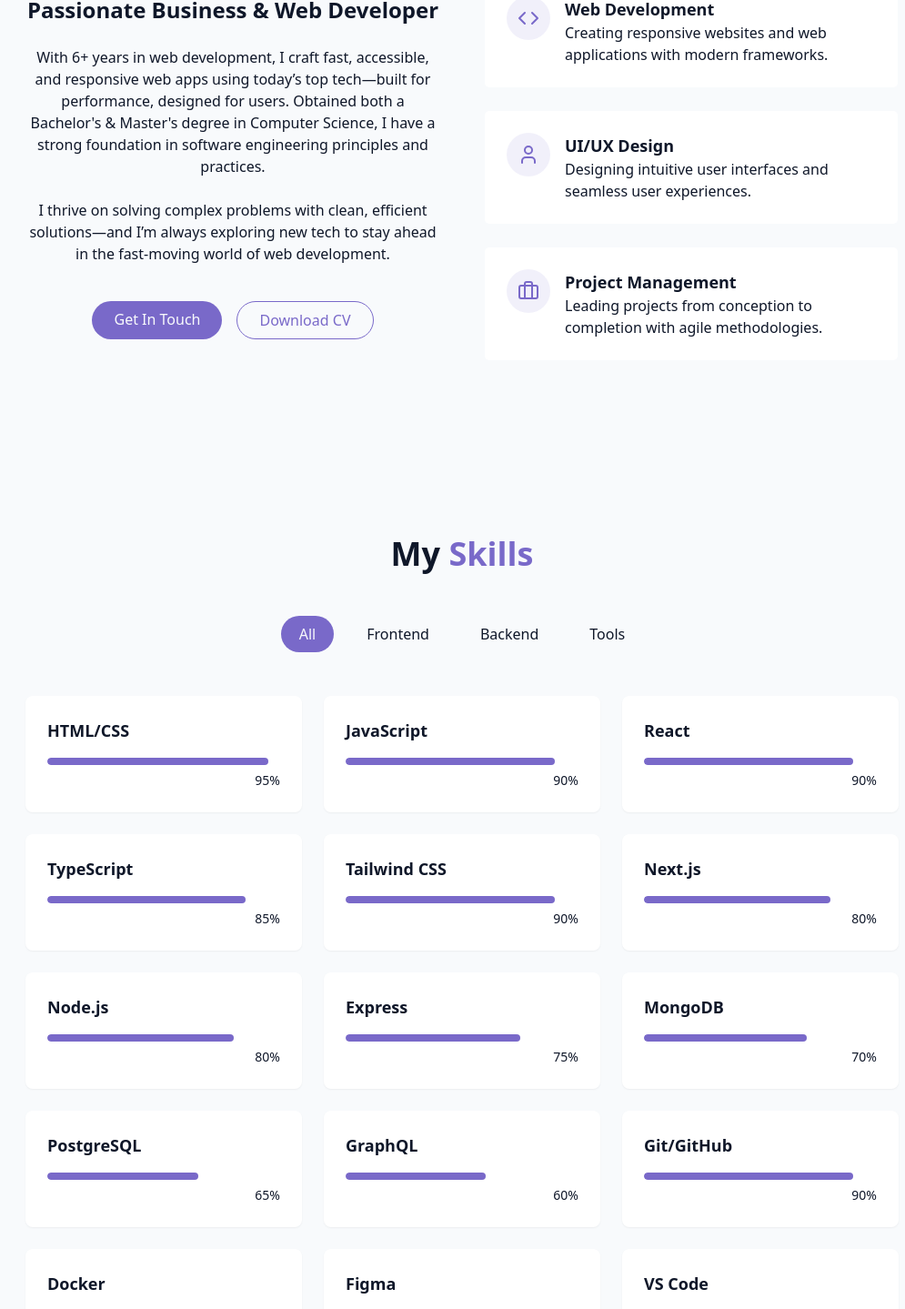
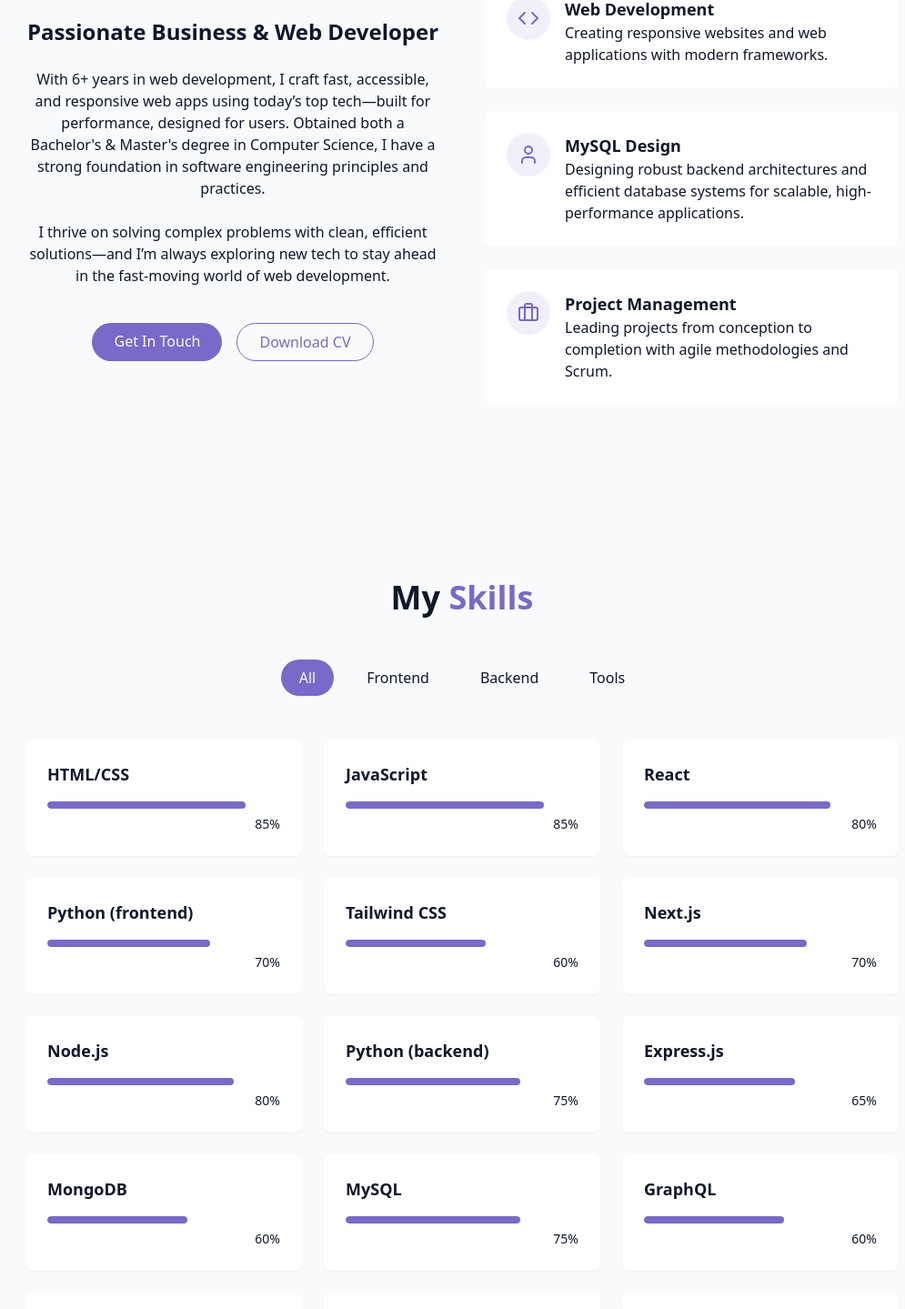
Before and after one commit to neilpatel13/Personal-Portfolio-Webpage, a React (Vite) app: page / in a window 1280 px wide. Shown: the part 1013-2452 px from the top of the page at 91% size, without its empty margins (132-1127 px from the left). Built offline with nearby package versions, Linux system fonts and the light colour scheme.

Commit message:
Skills cleanup

```diff
--- a/src/components/AboutSection.jsx
+++ b/src/components/AboutSection.jsx
@@ -66,10 +66,11 @@ export const AboutSection = () => {
                   <User className="h-6 w-6 text-primary" />
                 </div>
                 <div className="text-left">
-                  <h4 className="font-semibold text-lg">UI/UX Design</h4>
+                  <h4 className="font-semibold text-lg">MySQL Design</h4>
                   <p className="text-muted-foreground">
-                    Designing intuitive user interfaces and seamless user
-                    experiences.
+                    Designing robust backend architectures and
+                    efficient database systems for scalable,
+                    high-performance applications.
                   </p>
                 </div>
               </div>
@@ -84,7 +85,7 @@ export const AboutSection = () => {
                   <h4 className="font-semibold text-lg">Project Management</h4>
                   <p className="text-muted-foreground">
                     Leading projects from conception to completion with agile
-                    methodologies.
+                    methodologies and Scrum.
                   </p>
                 </div>
               </div>
--- a/src/components/SkillsSection.jsx
+++ b/src/components/SkillsSection.jsx
@@ -3,25 +3,30 @@ import { cn } from "@/lib/utils";
 
 const skills = [
   // Frontend
-  { name: "HTML/CSS", level: 95, category: "frontend" },
-  { name: "JavaScript", level: 90, category: "frontend" },
-  { name: "React", level: 90, category: "frontend" },
-  { name: "TypeScript", level: 85, category: "frontend" },
-  { name: "Tailwind CSS", level: 90, category: "frontend" },
-  { name: "Next.js", level: 80, category: "frontend" },
+  { name: "HTML/CSS", level: 85, category: "frontend" },
+  { name: "JavaScript", level: 85, category: "frontend" },
+  { name: "React", level: 80, category: "frontend" },
+  { name: "Python (frontend)", level: 70, category: "frontend" },
+  { name: "Tailwind CSS", level: 60, category: "frontend" },
+  { name: "Next.js", level: 70, category: "frontend" },
 
   // Backend
   { name: "Node.js", level: 80, category: "backend" },
-  { name: "Express", level: 75, category: "backend" },
-  { name: "MongoDB", level: 70, category: "backend" },
-  { name: "PostgreSQL", level: 65, category: "backend" },
+  { name: "Python (backend)", level: 75, category: "backend" },
+  { name: "Express.js", level: 65, category: "backend" },
+  { name: "MongoDB", level: 60, category: "backend" },
+  { name: "MySQL", level: 75, category: "backend" },
   { name: "GraphQL", level: 60, category: "backend" },
 
   // Tools
   { name: "Git/GitHub", level: 90, category: "tools" },
-  { name: "Docker", level: 70, category: "tools" },
-  { name: "Figma", level: 85, category: "tools" },
+  { name: "Docker", level: 50, category: "tools" },
+  { name: "Figma", level: 50, category: "tools" },
   { name: "VS Code", level: 95, category: "tools" },
+  { name: "Jira", level: 60, category: "tools" },
+  { name: "MySQLWorkbench", level: 70, category: "tools" },
+  { name: "Github Copilot", level: 70, category: "tools" },
+
 ];
 
 const categories = ["all", "frontend", "backend", "tools"];
```
